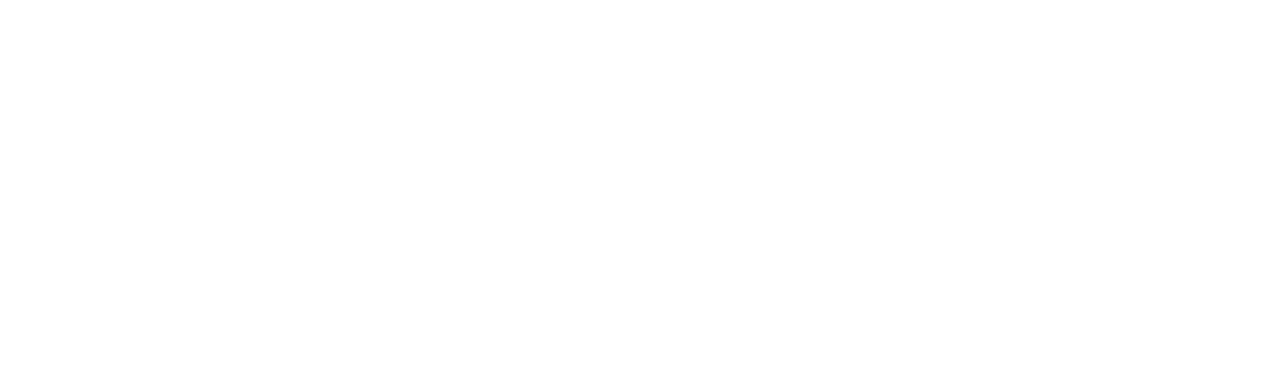
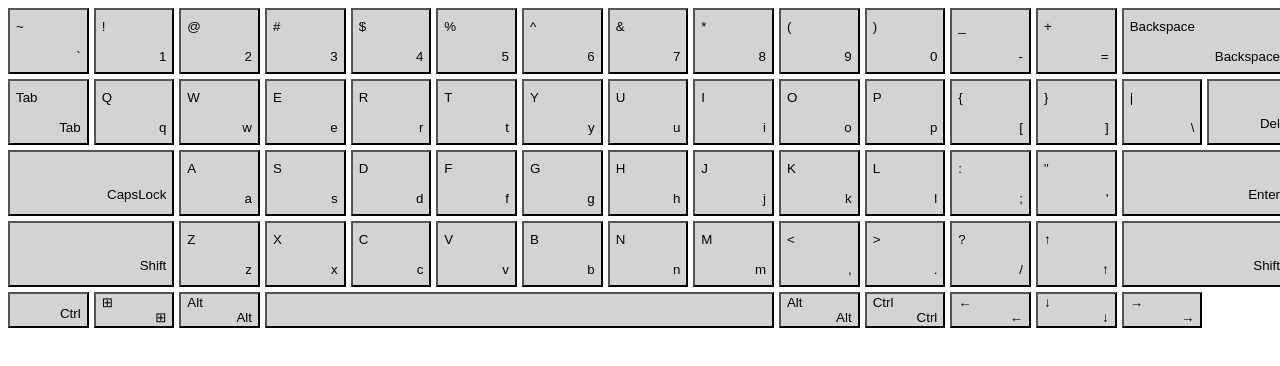
Before and after one commit to Kartearis/rs-virtual-keyboard, a website with bundled scripts: page virtual-keyboard/index.html in a window 1280 px wide. Built offline with nearby package versions, Linux system fonts and the light colour scheme.

Commit message:
feat: Fill keyboard schema.

```diff
--- /dev/null
+++ b/virtual-keyboard/index.css
@@ -0,0 +1,33 @@
+
+
+.keyboard {
+    display: grid;
+    grid-template-columns: repeat(15, 1fr);
+    grid-template-rows: repeat(4, 1fr);
+    height: 40vh;
+    width: 100vw;
+    gap: 5px;
+}
+
+.keyboard .key {
+    background-color: lightgray;
+    display: flex;
+    flex-direction: column;
+    justify-content: space-around;
+}
+
+.keyboard .key__up {
+    align-self: flex-start;
+}
+
+.keyboard .key__down {
+    align-self: flex-end;
+}
+
+.keyboard .key--double {
+    grid-column-end: span 2;
+}
+
+.keyboard .key--space {
+    grid-column-end: span 6;
+}
--- a/virtual-keyboard/index.html
+++ b/virtual-keyboard/index.html
@@ -4,8 +4,9 @@
     <meta charset="UTF-8">
     <meta name="viewport" content="width=device-width, initial-scale=1">
     <title>Virtual keyboard</title>
+    <link rel="stylesheet" href="index.css">
 </head>
 <body>
-    <script src="index.js"></script>
+    <script type="module" src="index.js"></script>
 </body>
 </html>
--- a/virtual-keyboard/index.js
+++ b/virtual-keyboard/index.js
@@ -1 +1,5 @@
-console.log("Hello webpack!");
+import VirtualKeyboard from "./modules/virtual-keyboard.js";
+
+window.addEventListener('DOMContentLoaded', () => {
+    const keyBoard = new VirtualKeyboard(document.body, 'en');
+});
--- a/virtual-keyboard/modules/keyboard-schema.js
+++ b/virtual-keyboard/modules/keyboard-schema.js
@@ -4,105 +4,87 @@
 
 const schema = {
     keys: [
-        {
-            id: 'Backquote',
-            text: {
-                ru: "ё Ё",
-                en: "` ~"
-            }
-        },
-        {
-            id: 'Digit1',
-            text: {
-                ru: "1 !",
-                en: "1 !"
-            }
-        },
-        {
-            id: 'Digit2',
-            text: {
-                ru: "2 \"",
-                en: "2 @"
-            }
-        },
-        {
-            id: 'Digit3',
-            text: {
-                ru: "3 №",
-                en: "3 #"
-            }
-        },
-        {
-            id: 'Digit4',
-            text: {
-                ru: "4 ;",
-                en: "4 $"
-            }
-        },
-        {
-            id: 'Digit5',
-            text: {
-                ru: "5 %",
-                en: "5 %"
-            }
-        },
-        {
-            id: 'Digit6',
-            text: {
-                ru: "6 :",
-                en: "6 ^"
-            }
-        },
-        {
-            id: 'Digit7',
-            text: {
-                ru: "7 ?",
-                en: "7 &"
-            }
-        },
-        {
-            id: 'Digit8',
-            text: {
-                ru: "8 *",
-                en: "8 *"
-            }
-        },
-        {
-            id: 'Digit9',
-            text: {
-                ru: "9 (",
-                en: "9 ("
-            }
-        },
-        {
-            id: 'Digit0',
-            text: {
-                ru: "0 )",
-                en: "0 )"
-            }
-        },
-        {
-            id: 'Minus',
-            text: {
-                ru: "- _",
-                en: "- _"
-            }
-        },
-        {
-            id: 'Equal',
-            text: {
-                ru: "= +",
-                en: "= +"
-            }
-        },
-        {
-            id: 'Backspace',
-            text: {
-                ru: "Backspace",
-                en: "Backspace"
-            }
-        }
+        key('Backquote', 'ё', 'Ё', '`', '~'),
+        key('Digit1', '1', '!', '1', '!'),
+        key('Digit2', '2', '\"', '2', '@'),
+        key('Digit3', '3', '№', '3', '#'),
+        key('Digit4', '4', ';', '4', '$'),
+        key('Digit5', '5', '%', '5', '%'),
+        key('Digit6', '6', ':', '6', '^'),
+        key('Digit7', '7', '?', '7', '&'),
+        key('Digit8', '8', '*', '8', '*'),
+        key('Digit9', '9', '(', '9', '('),
+        key('Digit0', '0', ')', '0', ')'),
+        key('Minus', '-', '_', '-', '_'),
+        key('Equal', '=', '+', '=', '+'),
+        key('Backspace', 'Backspace', 'Backspace', 'Backspace', 'Backspace', ['key--double']),
+
+        key('Tab', 'Tab', 'Tab', 'Tab', 'Tab'),
+        key('KeyQ', 'й', 'Й', 'q', 'Q'),
+        key('KeyW', 'ц', 'Ц', 'w', 'W'),
+        key('KeyE', 'у', 'У', 'e', 'E'),
+        key('KeyR', 'к', 'К', 'r', 'R'),
+        key('KeyT', 'е', 'Е', 't', 'T'),
+        key('KeyY', 'н', 'Н', 'y', 'Y'),
+        key('KeyU', 'г', 'Г', 'u', 'U'),
+        key('KeyI', 'ш', 'Ш', 'i', 'I'),
+        key('KeyO', 'щ', 'Щ', 'o', 'O'),
+        key('KeyP', 'з', 'З', 'p', 'P'),
+        key('BracketLeft', 'х', 'Х', '[', '{'),
+        key('BracketRight', 'ъ', 'Ъ', ']', '}'),
+        key('Backslash', '\\', '/', '\\', '|'),
+        key('Delete', 'Del', '', 'Del', ''),
+
+        key('CapsLock', 'CapsLock', '', 'CapsLock', '', ['key--double']),
+        key('KeyA', 'ф', 'Ф', 'a', 'A'),
+        key('KeyS', 'ы', 'Ы', 's', 'S'),
+        key('KeyD', 'в', 'В', 'd', 'D'),
+        key('KeyF', 'а', 'А', 'f', 'F'),
+        key('KeyG', 'п', 'П', 'g', 'G'),
+        key('KeyH', 'р', 'Р', 'h', 'H'),
+        key('KeyJ', 'о', 'О', 'j', 'J'),
+        key('KeyK', 'л', 'Л', 'k', 'K'),
+        key('KeyL', 'д', 'Д', 'l', 'L'),
+        key('Semicolon', 'ж', 'Ж', ';', ':'),
+        key('Quote', 'э', 'Э', '\'', '"'),
+        key('Enter', 'Enter', '', 'Enter', '', ['key--double']),
+
+        key('ShiftLeft', 'Shift', '', 'Shift', '', ['key--double']),
+        key('KeyZ', 'я', 'Я', 'z', 'Z'),
+        key('KeyX', 'ч', 'Ч', 'x', 'X'),
+        key('KeyC', 'с', 'С', 'c', 'C'),
+        key('KeyV', 'м', 'М', 'v', 'V'),
+        key('KeyB', 'и', 'И', 'b', 'B'),
+        key('KeyN', 'т', 'Т', 'n', 'N'),
+        key('KeyM', 'ь', 'Ь', 'm', 'M'),
+        key('Comma', 'б', 'Б', ',', '<'),
+        key('Period', 'ю', 'Ю', '.', '>'),
+        key('Slash', '.', ',', '/', '?'),
+        key('ArrowUp', '↑', '↑', '↑', '↑'),
+        key('ShiftRight', 'Shift', '', 'Shift', '', ['key--double']),
+
+        key('ControlLeft', 'Ctrl', '', 'Ctrl', ''),
+        key('MetaLeft', '⊞', '⊞', '⊞', '⊞'),
+        key('AltLeft', 'Alt', 'Alt', 'Alt', 'Alt'),
+        key('Space', '', '', '', '', ['key--space']),
+        key('AltRight', 'Alt', 'Alt', 'Alt', 'Alt'),
+        key('ControlRight', 'Ctrl', 'Ctrl', 'Ctrl', 'Ctrl'),
+        key('ArrowLeft', '←', '←', '←', '←'),
+        key('ArrowDown', '↓', '↓', '↓', '↓'),
+        key('ArrowRight', '→', '→', '→', '→'),
     ]
 };
 
+function key(id, ru, ruUp, en, enUp, classList = undefined, special = undefined) {
+    return {
+        id: id,
+        text: {
+            ru: [ru, ruUp],
+            en: [en, enUp]
+        },
+        special: special,
+        classList: classList
+    };
+}
+
 export default schema;
--- a/virtual-keyboard/modules/virtual-key.js
+++ b/virtual-keyboard/modules/virtual-key.js
@@ -19,10 +19,21 @@ export default class VirtualKey {
         language: () => this.#drawText(),
       },
     );
+    this.#setUpKey();
     this.#drawText();
   }
 
+  #setUpKey() {
+    if (this.config.classList) {
+      this.config.classList.forEach(c => this.element.classList.add(c));
+    }
+  }
+
   #drawText() {
-    this.element.innerHTML = this.config.text[this.state.language];
+    let innerMarkup = `
+        <div class="key__up">${this.config.text[this.state.language][1]}</div>
+        <div class="key__down">${this.config.text[this.state.language][0]}</div>
+    `;
+    this.element.innerHTML = innerMarkup;
   }
 }
--- a/virtual-keyboard/modules/virtual-keyboard.js
+++ b/virtual-keyboard/modules/virtual-keyboard.js
@@ -1,11 +1,17 @@
 
 import createState from "./reactive-state.js";
+import schema from "./keyboard-schema.js";
+import VirtualKey from "./virtual-key.js";
 
 export default class VirtualKeyboard {
     element = null;
     state = null;
+    schema = schema;
+    keys = null;
+    container = null;
 
     constructor(element, lang = 'en') {
+        this.element = element;
         let lang_ = lang;
         if (lang === 'load') {
             // Load lang from storage
@@ -15,6 +21,21 @@ export default class VirtualKeyboard {
             'language': lang_
         },
         {});
+        this.#createKeys();
+    }
 
+    #createKeys() {
+        this.keys = [];
+        let keyboardContainerMarkup = '<div class="keyboard"></div>';
+        this.element.insertAdjacentHTML('beforeend', keyboardContainerMarkup);
+        this.container = this.element.querySelector('.keyboard');
+        for (let keyData of this.schema.keys)
+        {
+            let button = document.createElement('button');
+            button.type = 'button';
+            button.classList.add('key');
+            this.container.appendChild(button);
+            this.keys.push(new VirtualKey(button, keyData, this.state.language));
+        }
     }
 }
```
